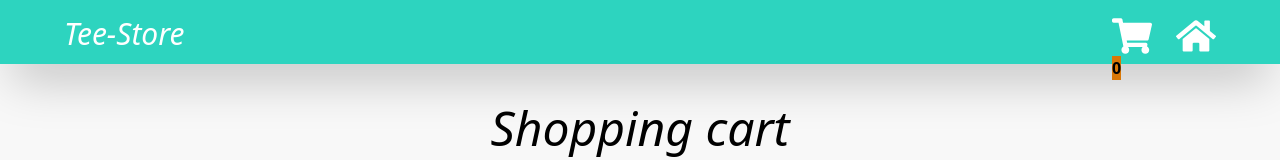
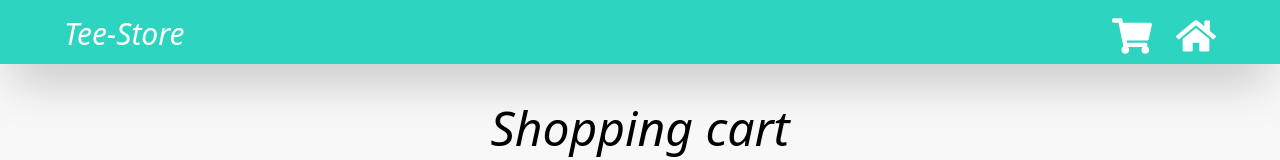
Before and after one commit to tanzila-abedin/tee-store, a React (Vite) app: page /cart in a window 1280 px wide. Shown: the top 160 px of the page. Built offline with nearby package versions, Linux system fonts and the light colour scheme.

Commit message:
Add styling to cart icon

```diff
--- a/src/components/Navigate.jsx
+++ b/src/components/Navigate.jsx
@@ -18,10 +18,10 @@ const Navigate = () => {
         <p className="text-white italic font-medium text-3xl"> Tee-Store</p>
       </div>
       <div className="flex justify-between">
-        <a href="/cart" className="mx-6">
+        <a href="/cart" className="mx-6 relative">
           <FaShoppingCart color="white" className="h-10 w-10" />
-          <span className="absolute font-extrabold bg-amber-600">
-            {getTotalItems() || 0}
+          <span className="absolute font-extrabold text-2xl -top-3 -left-8 w-full rounded-full flex justify-center items-center bg-black bg-opacity-75 text-white">
+            {getTotalItems() || ""}
           </span>
         </a>
         <a href="/">
--- a/src/store/cartSlice.js
+++ b/src/store/cartSlice.js
@@ -11,7 +11,7 @@ export const cartSlice = createSlice({
   reducers: {
     addProduct: (state, action) => {
       const itemsInCart = state.items.find(
-        (item) => item.product.id === action.payload.id
+        (item) => item.product.id === action.payload.product.id
       );
       if (itemsInCart) {
         itemsInCart.quantity++;
```
